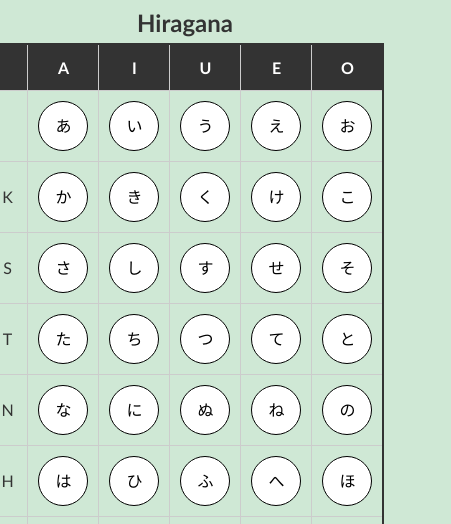
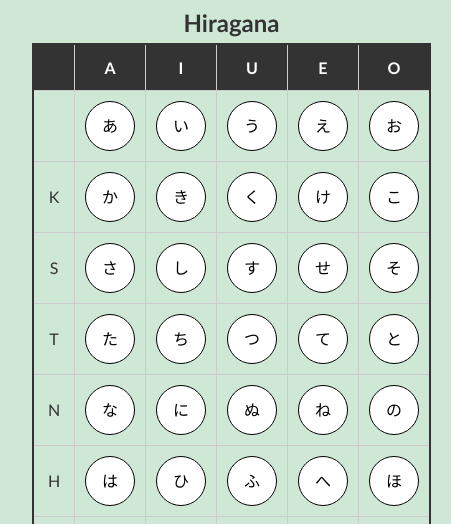
Before and after one commit to Metagawa/Mohidoi, a plain HTML site: page index.html in a window 390 px wide. Shown: the part 300-824 px from the top of the page, 451 px wide, since content can reach past the window. Drawn offline with Linux system fonts and the light colour scheme.

Commit message:
Update styles.css

```diff
--- a/styles.css
+++ b/styles.css
@@ -17,10 +17,15 @@ body {
     flex-wrap: wrap;
   }
 @media (max-width: 768px) {
+  .character-sections {
+    flex-direction: column;
+    text-align: center;
+  }
   .character-grid {
-    max-width: 75%;
+    margin: 0 auto;
   }
 }
+
 
 
 header {
```
